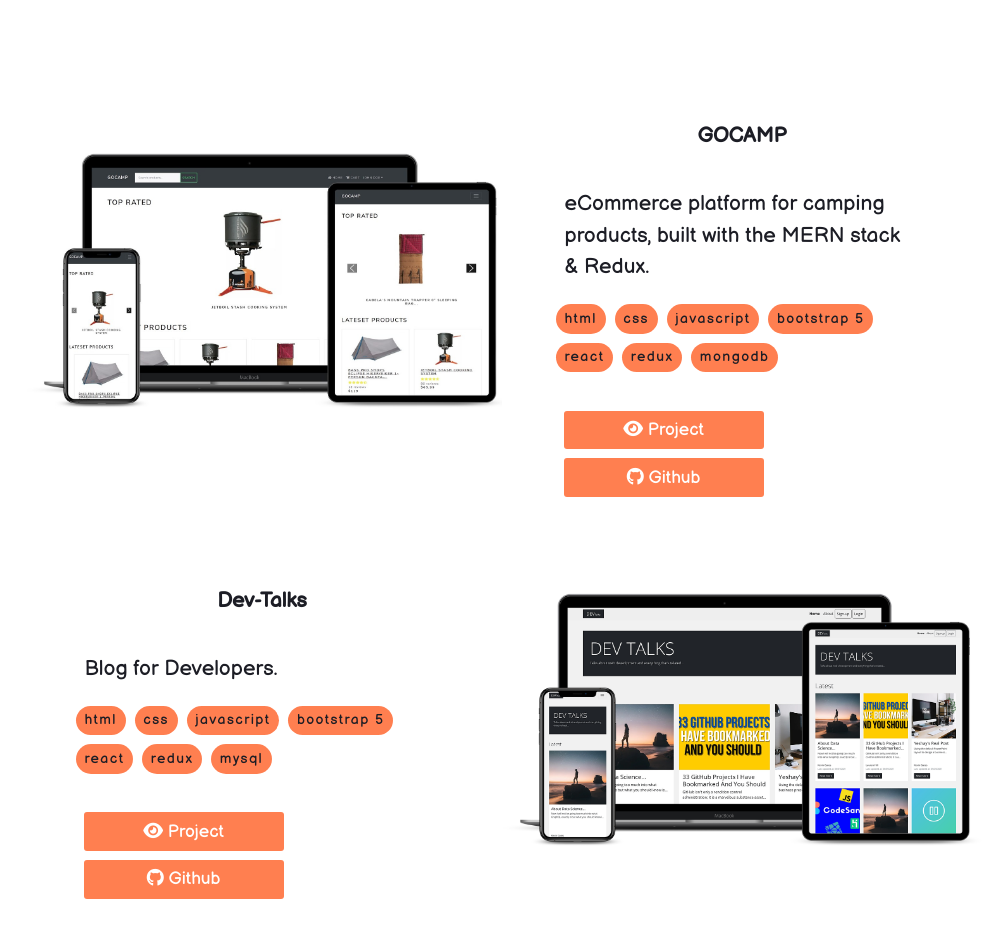
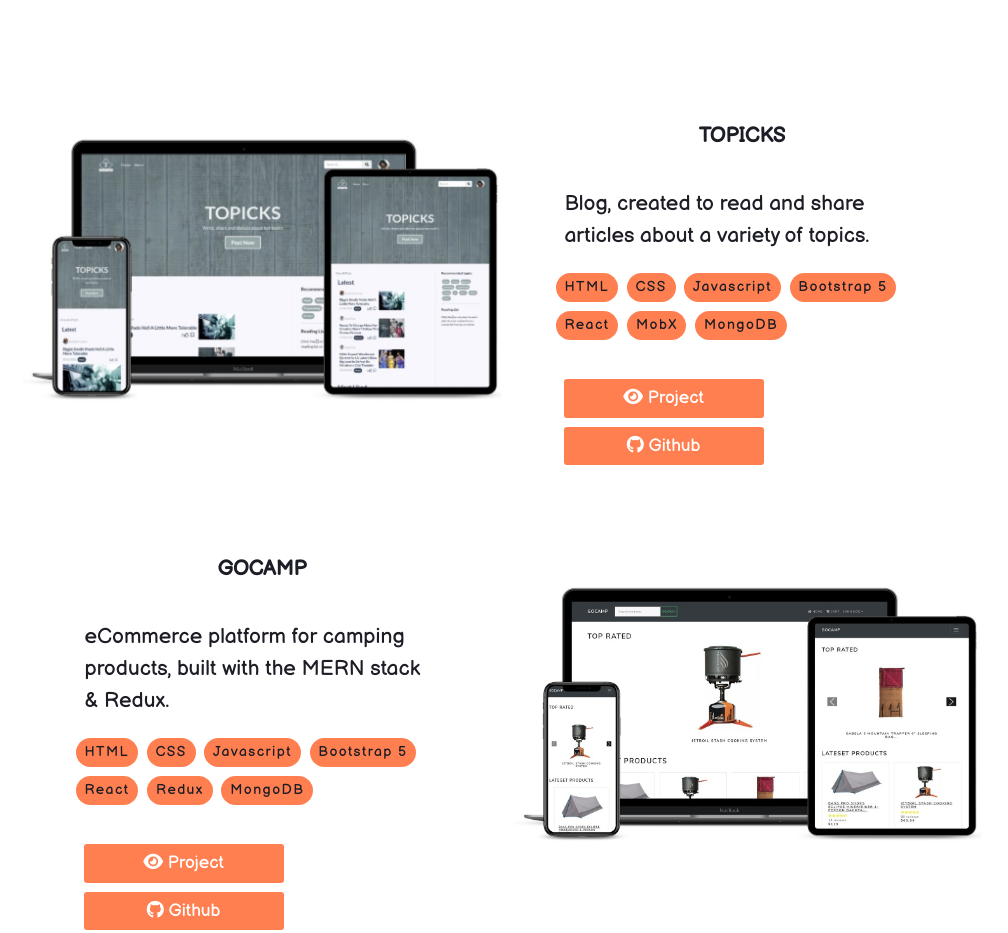
Before and after one commit to danimatuko/portfolio, a website: page index.html in a window 1280 px wide. Shown: the part 1818-2751 px from the top of the page, without its empty margins (138-1146 px from the left). Drawn offline with Linux system fonts and the light colour scheme; a web font is replaced by a local one.

Commit message:
add TOPICKS project & improve styles

```diff
--- a/index.html
+++ b/index.html
@@ -79,23 +79,20 @@
                 <div class="about-wrapper">
                     <h2 class="section-title">About Me</h2>
                     <p>
-                        I am a <span>web developer</span> a and practical engineer graduate.
-                        During my studies I have learned about operating systems, network communications, and several
-                        programming languages.
+                        I am a <span>web developer  </span>with a practical engineer diploma.
                         </br>
 
-                        I kept learning during and after my studies at college by taking online courses and buliding
-                        projects, while focusing on web development.
+                        I always keep learning new things and apply my knowledge by building projects.
                         </br>
 
-                        I enjoy building interactive, responsive, and scalable applications, as well as learning and
+                        I enjoy building interactive, responsive, and scalable fullstack applications, as well as learning and
                         exploring new technologies.
                         <br>
 
                         I have 1.5 years of expreicne as a <span>front-end developer</span> at "User1st" which is a
                         company that
                         provides accessibility
-                        services for
+                        services for it's customers
                         websites.
                         </br>
 
@@ -109,6 +106,32 @@
             <div class="container">
                 <h2 class="section-title">Latest Projects</h2>
                 <div class="projects-wrapper">
+                    <!-- TOPICKS -->
+                    <div class="project">
+                        <div class="img-wrapper">
+                            <img src="images/topicks.jpg" alt="Project">
+                        </div>
+                        <div class="about-project">
+                            <h3 class="project-name">TOPICKS</h3>
+                            <p>Blog, created to read and share articles about a variety of topics.
+                            </p>
+                            <ul class="tech">
+                                <li>HTML</li>
+                                <li>CSS</li>
+                                <li>Javascript</li>
+                                <li>Bootstrap 5</li>
+                                <li>React</li>
+                                <li>MobX</li>
+                                <li>MongoDB</li>
+                            </ul>
+                            <a href="https://dm-topicks.herokuapp.com/" target="_blank">
+                                <i class="fas fa-eye"></i> Project
+                            </a>
+                            <a href="https://github.com/danimatuko/topicks" target="_blank">
+                                <i class="fab fa-github"></i> Github
+                            </a>
+                        </div>
+                    </div>
                     <!-- GoCamp -->
                     <div class="project">
                         <div class="img-wrapper">
@@ -119,13 +142,13 @@
                             <p>eCommerce platform for camping products, built with the MERN stack & Redux.
                             </p>
                             <ul class="tech">
-                                <li>html</li>
-                                <li>css</li>
-                                <li>javascript</li>
-                                <li>bootstrap 5</li>
-                                <li>react</li>
-                                <li>redux</li>
-                                <li>mongodb</li>
+                                <li>HTML</li>
+                                <li>CSS</li>
+                                <li>Javascript</li>
+                                <li>Bootstrap 5</li>
+                                <li>React</li>
+                                <li>Redux</li>
+                                <li>MongoDB</li>
                             </ul>
                             <a href="https://app-gocamp.herokuapp.com/" target="_blank">
                                 <i class="fas fa-eye"></i> Project
@@ -145,13 +168,13 @@
                             <p>Blog for Developers.
                             </p>
                             <ul class="tech">
-                                <li>html</li>
-                                <li>css</li>
-                                <li>javascript</li>
-                                <li>bootstrap 5</li>
-                                <li>react</li>
-                                <li>redux</li>
-                                <li>mysql</li>
+                                <li>HTML</li>
+                                <li>CSS</li>
+                                <li>Javascript</li>
+                                <li>Bootstrap 5</li>
+                                <li>React</li>
+                                <li>Redux</li>
+                                <li>MYSQL</li>
                             </ul>
                             <a href="https://dev-talks.netlify.app" target="_blank">
                                 <i class="fas fa-eye"></i> Project
@@ -170,11 +193,11 @@
                             <h3 class="project-name">Github-Finder</h3>
                             <p>Find information about github users, and latest repositories.</p>
                             <ul class="tech">
-                                <li>html</li>
-                                <li>css</li>
-                                <li>javascript</li>
-                                <li>react</li>
-                                <li>github-api</li>
+                                <li>HTML</li>
+                                <li>CSS</li>
+                                <li>Javascript</li>
+                                <li>React</li>
+                                <li>Github-API</li>
                             </ul>
                             <a href="https://dm-github-finder.netlify.app" target="_blank">
                                 <i class="fas fa-eye"></i> Project
@@ -193,10 +216,10 @@
                             <h3 class="project-name">Sounds-Good</h3>
                             <p>One page website of musical instrumenets shop.</p>
                             <ul class="tech">
-                                <li>html</li>
-                                <li>css</li>
-                                <li>sass</li>
-                                <li>javascript</li>
+                                <li>HTML</li>
+                                <li>CSS</li>
+                                <li>Javascript</li>
+                                <li>Sass</li>
                             </ul>
                             <a href="https://sg-instruments.netlify.app" target="_blank">
                                 <i class="fas fa-eye"></i> Project
@@ -215,10 +238,10 @@
                             <h3 class="project-name">Edgeledger</h3>
                             <p>Company website demo ,one page website.</p>
                             <ul class="tech">
-                                <li>html</li>
-                                <li>css</li>
-                                <li>javascript</li>
-                                <li>jquery</li>
+                                <li>HTML</li>
+                                <li>CSS</li>
+                                <li>Javascript</li>
+                                <li>Jquery</li>
                             </ul>
                             <a href="https://eledger.netlify.app" target="_blank">
                                 <i class="fas fa-eye"></i> Project
--- a/sass/main.scss
+++ b/sass/main.scss
@@ -11,6 +11,23 @@
 	line-height: 1.6;
 	overflow-x: hidden !important;
 	color: $dark-color;
+}
+
+::-webkit-scrollbar-track {
+	box-shadow: inset 0 0 6px rgba(0, 0, 0, 0.3);
+	border-radius: 10px;
+	background-color: #f5f5f5;
+}
+
+::-webkit-scrollbar {
+	width: 13px;
+	background-color: #f5f5f5;
+}
+
+::-webkit-scrollbar-thumb {
+	box-shadow: inset 0 0 6px rgba(0, 0, 0, 0.3);
+	border-radius: 10px;
+	background-color: $primary-color;
 }
 
 #hamburger {
@@ -198,9 +215,9 @@
 			padding: 0.5rem 0.8rem;
 			margin-top: 1.5rem;
 			line-height: normal;
-			box-shadow: 2px 2px 3px $medium-color;
+			box-shadow: 2px 2px 3px $primary-color;
 			font-size: 1.3rem;
-			font-weight: bold;
+			font-weight: 600;
 			transition: 1s ease-out;
 
 			&:hover {
@@ -234,7 +251,7 @@
 		opacity: 0;
 		transition: 2s ease-in-out;
 		font-size: 1.5rem;
-		padding: 0 2rem;
+		padding: 0 12rem;
 
 		span {
 			color: $primary-color;
--- a/sass/media.scss
+++ b/sass/media.scss
@@ -184,11 +184,11 @@
 
 	/* ABOUT */
 	.about-wrapper {
-		h2.section-title {
-			margin-top: 1.5rem !important;
-		}
+		height: 80vh;
+
 		p {
 			font-size: 1.1rem !important;
+			padding: 0 2rem !important;
 		}
 	}
 
@@ -198,7 +198,7 @@
 			font-size: 1.6rem;
 		}
 		.container {
-			width: 85%;
+			width: 70%;
 		}
 		.contact-intro {
 			p {
```
Also changed, not shown: css/main.css, images/topicks.jpg (added).
